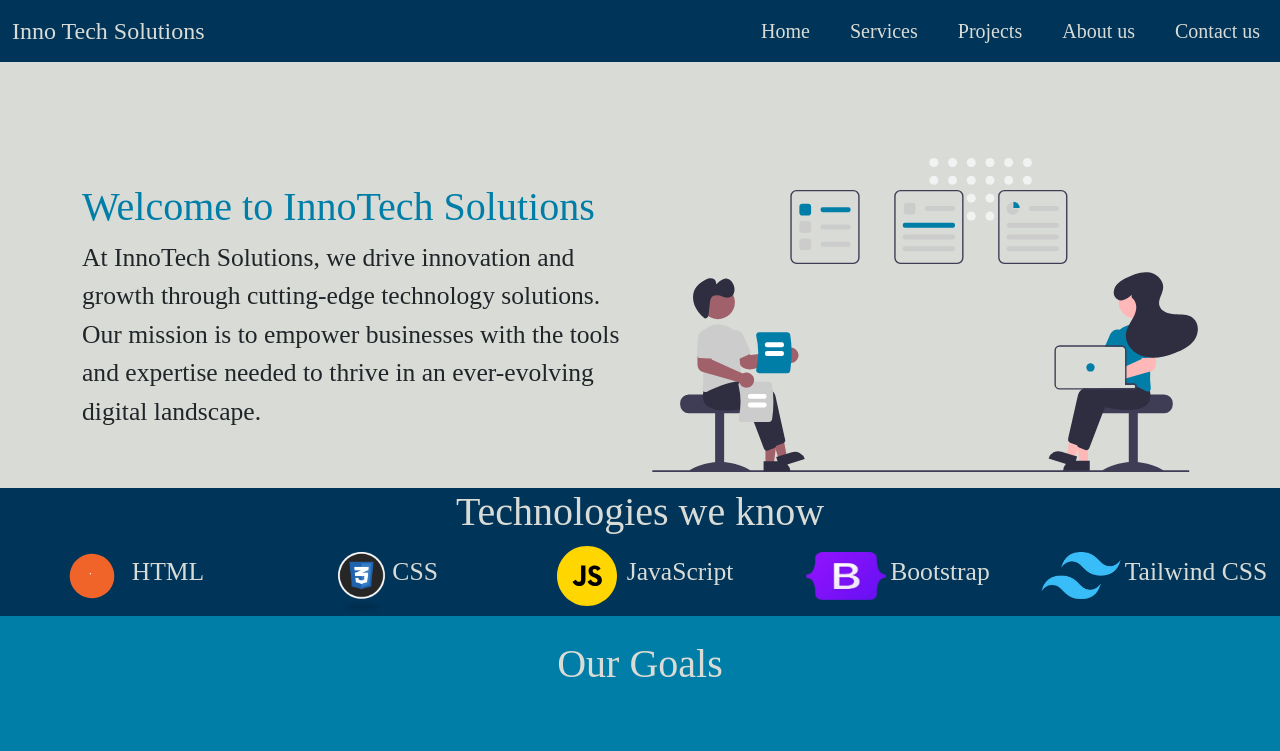
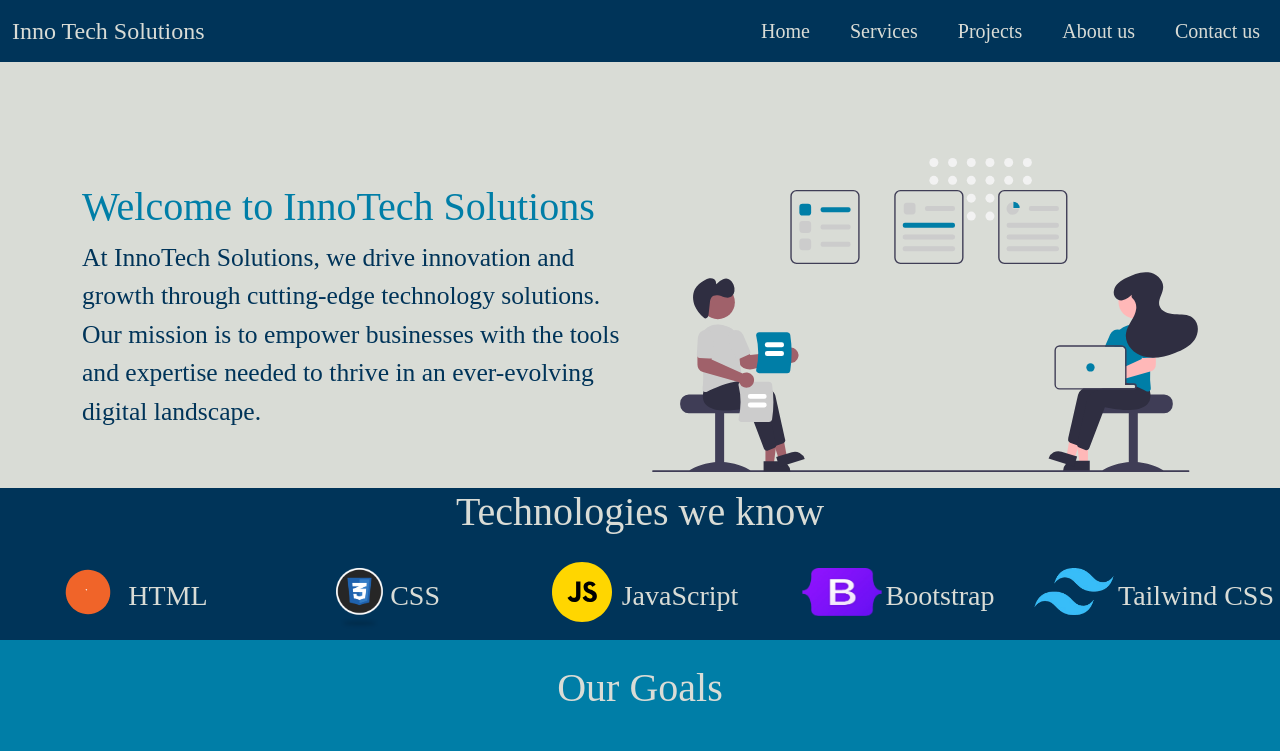
Before and after one commit to DeveloperUmerFarooq/innotech, a React (Create React App) app: page / in a window 1280 px wide. Shown: the top 751 px of the page. Built offline with nearby package versions, Linux system fonts and the light colour scheme; a web font is replaced by a local one.

Commit message:
minor changes

```diff
--- a/src/components/Card.jsx
+++ b/src/components/Card.jsx
@@ -8,7 +8,7 @@ export default function Card({ title, description, src,shadow=true,color}) {
         <div className="card-body mb-3" style={{ height: "10rem",color:`${color&&`var(--${color})`}` }}>
           <h5 className="card-title">{title}</h5>
           <hr />
-          <p className="card-text">{description}</p>
+          <p className="card-text" style={{color:'var(--primary)'}}>{description}</p>
         </div>
       </div>
     </div>
--- a/src/components/Footer.jsx
+++ b/src/components/Footer.jsx
@@ -8,16 +8,16 @@ export default function Footer() {
 <footer className="text-center text-lg-start w-100" style={{ backgroundColor: "var(--tertiary)" }}>
   <div className="container d-flex justify-content-center py-5">
     <button type="button" className="btn btn-primary btn-lg btn-floating mx-2" style={{ backgroundColor: "var(--secondary)" }}>
-      <i className="fab fa-facebook-f" />
+      <i className="fab fa-facebook-f"  style={{color:'var(--primary)'}}/>
     </button>
     <button type="button" className="btn btn-primary btn-lg btn-floating mx-2" style={{ backgroundColor: "var(--secondary)" }}>
-    <i className="fa-brands fa-linkedin" />
+    <i className="fa-brands fa-linkedin" style={{color:'var(--primary)'}} />
     </button>
     <button type="button" className="btn btn-primary btn-lg btn-floating mx-2" style={{ backgroundColor: "var(--secondary)" }}>
-      <i className="fab fa-instagram" />
+      <i className="fab fa-instagram"  style={{color:'var(--primary)'}}/>
     </button>
     <button type="button" className="btn btn-primary btn-lg btn-floating mx-2" style={{ backgroundColor: "var(--secondary)" }}>
-      <i className="fab fa-twitter" />
+      <i className="fab fa-twitter"  style={{color:'var(--primary)'}}/>
     </button>
   </div>
 
--- a/src/components/Technologies.js
+++ b/src/components/Technologies.js
@@ -18,6 +18,7 @@ export default function Technologies() {
     const options={
         autoplay:true,
         dots:false,
+        loop:true,
         responsive:{
             0:{
                 items:2,
@@ -34,12 +35,12 @@ export default function Technologies() {
     }
   return (
     <div className='mt-3' style={{backgroundColor:'var(--tertiary)',color:'var(--primary)'}}>
-    <h1 className='text-center fs-1 mb-0'>Technologies we know</h1>
-    <OwlCarousel className="owl-theme" loop {...options}>
+    <h1 className='text-center fs-1 mb-3'>Technologies we know</h1>
+    <OwlCarousel className="owl-theme mb-2" {...options}>
         {techs.map((tech,index)=>
         <div key={index} className='item d-flex justify-content-center align-items-center' style={{height:'5rem'}}>
         {(tech==="Bootstrap"||tech==="Tailwind CSS")?<div><img className='img-anime mx-1' src={lotties[index]}/></div>:lotties&&<Lottie  loop={true}  animationData={lotties[index]} style={{height:'5rem'}} />}
-        <h2 className='text-center d-flex align-items-center res-font'>{tech}</h2>
+        <h2 className='text-center d-flex align-items-center fs-3 mt-3' style={{color:'var(--primary)'}}>{tech}</h2>
         </div>
         )}
     </OwlCarousel>
--- a/src/index.css
+++ b/src/index.css
@@ -11,4 +11,5 @@ html,body {
   font-family: "DM Serif Text", serif;
   font-weight: 400;
   font-style: normal;
+  color: #003459;
 }
```
